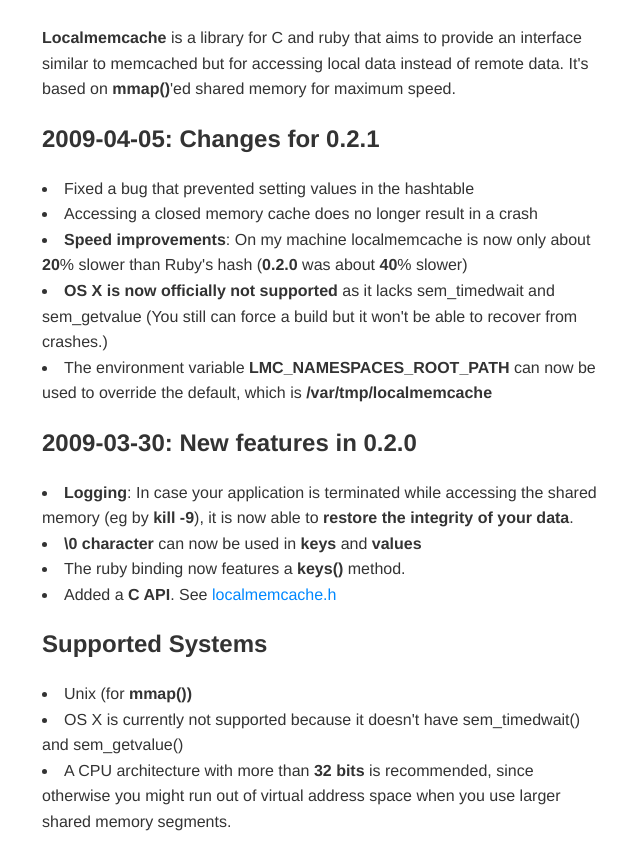
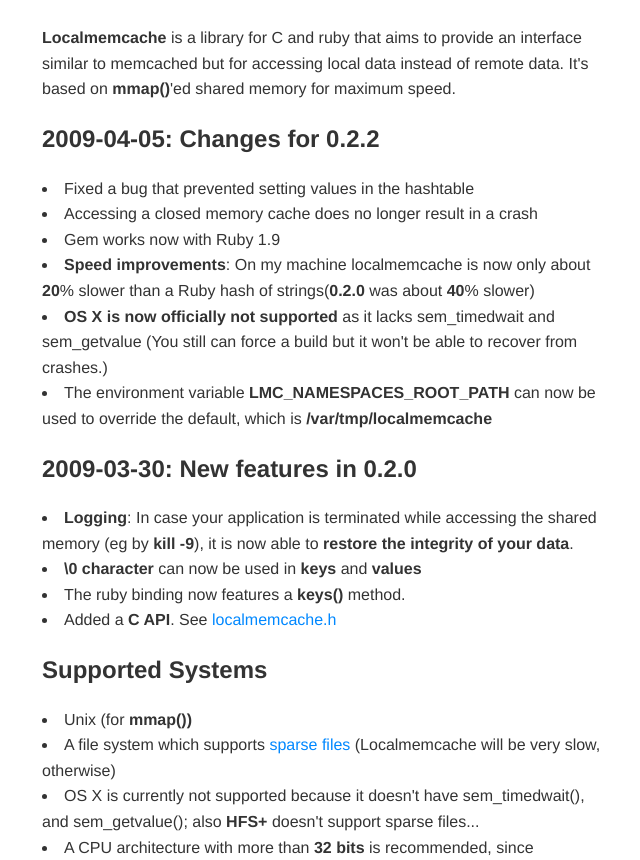
Before and after one commit to sck/localmemcache, a plain HTML site: page site/index.html in a window 1280 px wide. Shown: the part 90-950 px from the top of the page, without its empty margins (318-958 px from the left). Drawn offline with Linux system fonts and the light colour scheme.

Commit message:
Clarified: Compare lmc to a Ruby hash of strings rather than to Ruby's Hash.

```diff
--- a/site/index.html
+++ b/site/index.html
@@ -13,12 +13,13 @@
 an interface similar to memcached but for accessing local data instead of
 remote data.  It's based on <b>mmap()</b>'ed shared memory for maximum speed.
 
-<h2>2009-04-05: Changes for 0.2.1</h2>
+<h2>2009-04-05: Changes for 0.2.2</h2>
 
 <li>Fixed a bug that prevented setting values in the hashtable</li>
 <li>Accessing a closed memory cache does no longer result in a crash</li>
+<li>Gem works now with Ruby 1.9</li>
 <li><b>Speed improvements</b>: On my machine localmemcache is now only
-about <b>20</b>% slower than Ruby's hash (<b>0.2.0</b> was about
+about <b>20</b>% slower than a Ruby hash of strings(<b>0.2.0</b> was about
 <b>40</b>% slower)</li>
 <li><b>OS X is now officially not supported</b> as it lacks sem_timedwait and
 sem_getvalue (You still can force a build but it won't be able to
@@ -40,8 +41,10 @@ accessing the shared memory (eg by <b>kill -9</b>), it is now able to
 <h2>Supported Systems</h2>
 
 <li>Unix (for <b>mmap())</b></li>
+<li>A file system which supports <a href="http://en.wikipedia.org/wiki/Sparse_file">sparse files</a> (Localmemcache will be very slow, otherwise)</li>
 <li>OS X is currently not supported because it doesn't have
-sem_timedwait() and sem_getvalue()</li>
+sem_timedwait(), and sem_getvalue(); also <b>HFS+</b> doesn't support sparse
+files...</li>
 <li>A CPU architecture with more than <b>32 bits</b> is recommended, since
 otherwise you might run out of virtual address space when you use larger
 shared memory segments.</li>
@@ -79,14 +82,16 @@ Ruby benchmark pseudo code:
 </code></pre>
 
 <pre>
-MemCache:            <b>253,326.122</b> ms
-LocalMemCache 0.2.1: <b>5,799.225</b> ms
-Ruby's Hash:         <b>4,963.313</b> ms
+Tokyo Tyrant:          <b>298,226.197</b> ms
+MemCache:              <b>253,326.122</b> ms
+GDBM:                   <b>24,226.116</b> ms
+LocalMemCache 0.2.2:     <b>5,799.225</b> ms
+Ruby Hash of Strings:    <b>4,963.313</b> ms
 </pre>
 
-So, on my machine <b>Localmemcache</b> 0.2.1 is about <b>43</b> times
+So, on my machine <b>Localmemcache</b> 0.2.2 is about <b>43</b> times
 faster than using memcached locally, and about <b>20</b>% slower than
-Ruby's hash.
+a Ruby hash of strings.
 
 <h2>Source code</h2>
 
```
Also changed, not shown: 1 other file.
